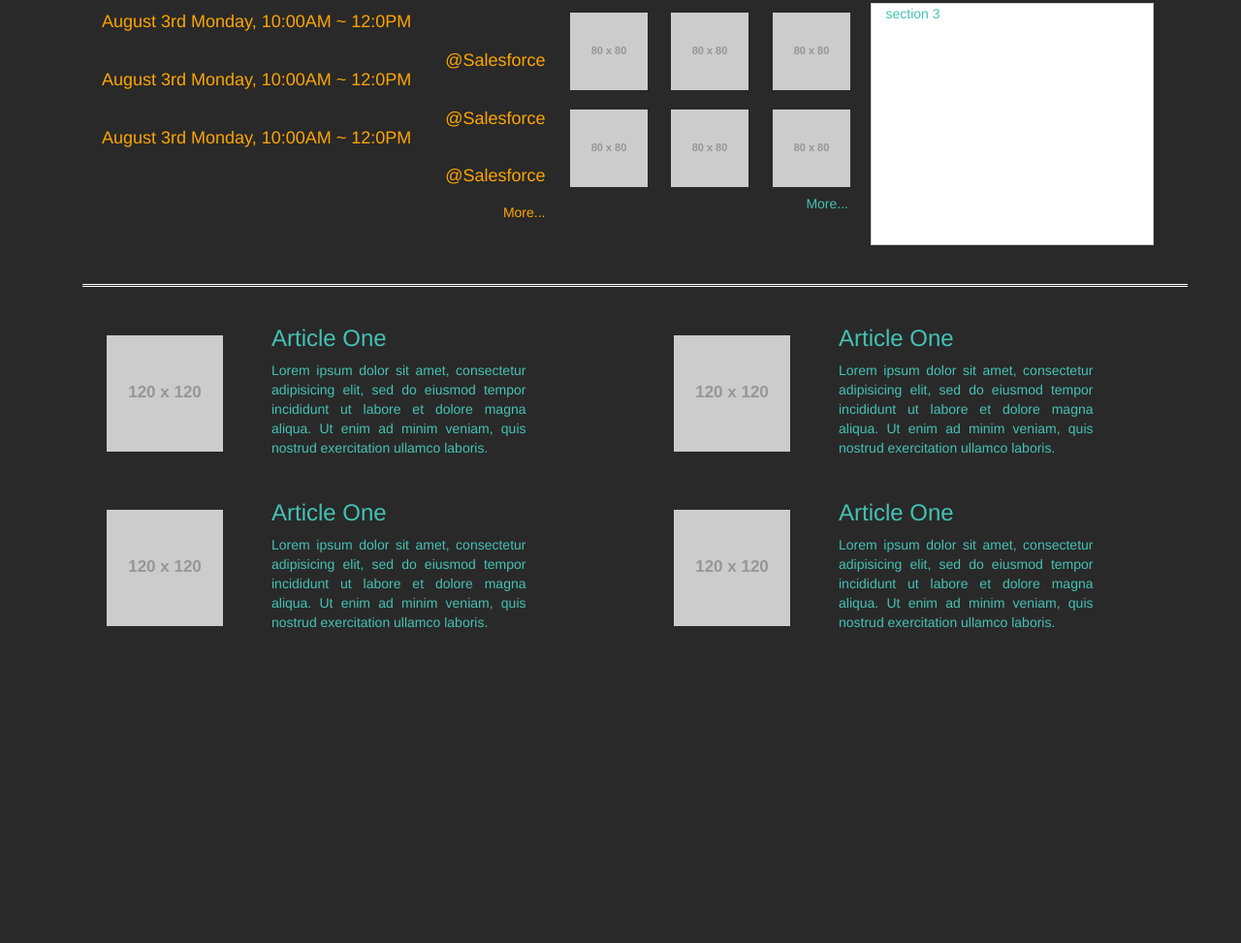
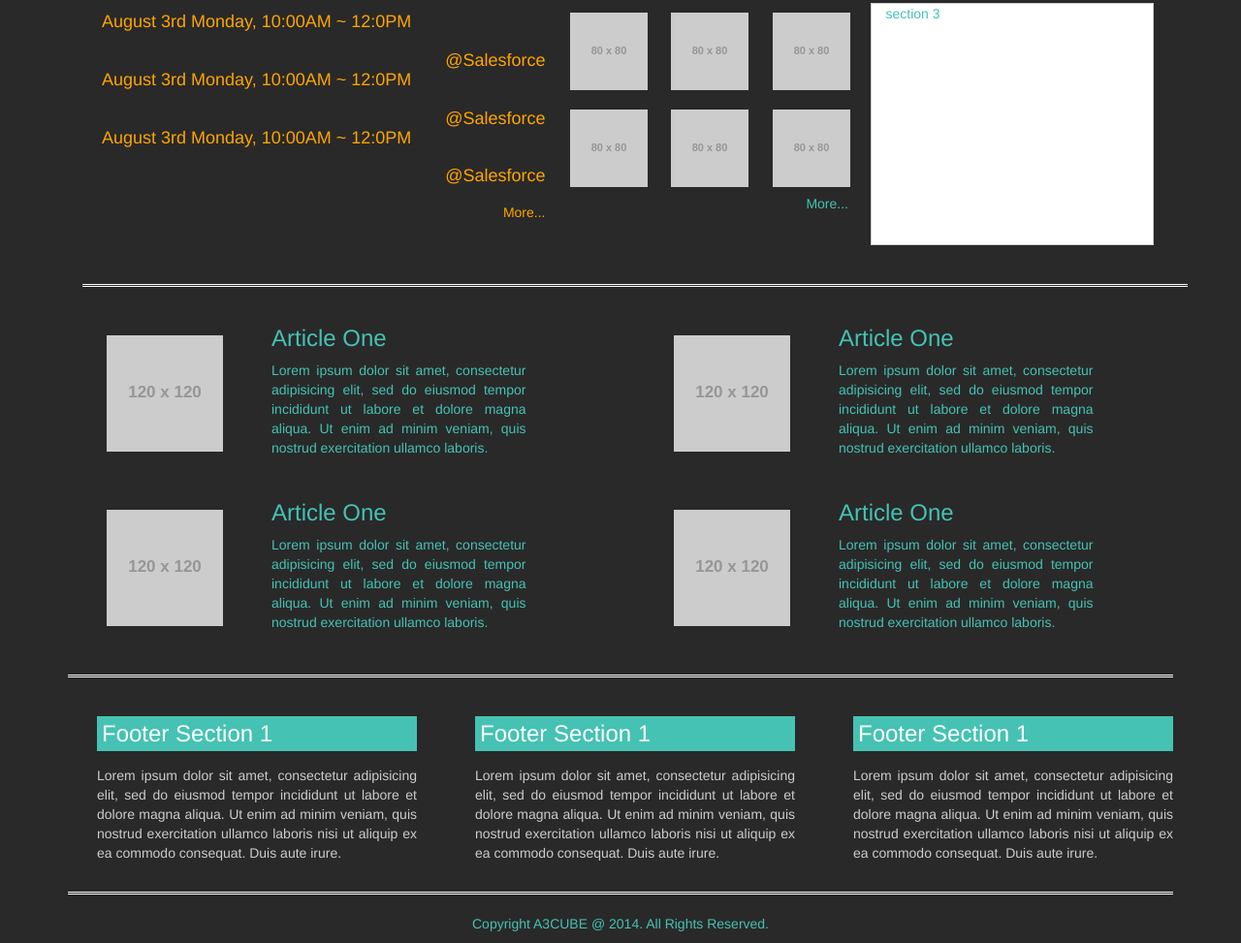
Before and after one commit to yumikohey/a3cube, a plain HTML site: page Index/index.html in a window 1280 px wide. Shown: the part 1090-2063 px from the top of the page at 97% size. Before the commit the page ends 1766 px from the top, so only its background shows below. Drawn offline with nearby package versions, Linux system fonts and the light colour scheme; placeholder pictures from the web are drawn by us.

Commit message:
Footer added

```diff
--- a/Index/css/style.css
+++ b/Index/css/style.css
@@ -131,7 +131,7 @@ h2 > .upcoming_event{
     border: 1px #ccc solid;
 }
 
-hr.horizontal_line_event, hr.horizontal_line_blog {
+hr.horizontal_line_event, hr.horizontal_line_blog, hr.footer_widget {
     padding: 0;
     border: none;
     border-top: medium double #fff;
@@ -162,6 +162,7 @@ hr.horizontal_line_blog:after {
     left: 50px;
 }
 
+
 .block{
     height: 30px;
 }
@@ -173,3 +174,23 @@ hr.horizontal_line_blog:after {
 .blog-text{
     text-align: justify;
 }
+
+
+.footer_title{
+    color: #fff;
+    background: rgba(69,194,179,1);
+    padding: 5px;
+    margin-top: -10px;
+    margin-left: 30px;
+}
+
+.footer-text {
+    text-align: justify;
+    margin-top: 15px;
+    color: #ccc;
+    margin-left: 30px;
+}
+
+#copyright {
+    text-align: center;
+}
--- a/Index/index.html
+++ b/Index/index.html
@@ -138,7 +138,7 @@
 				  <div class="col-md-5 pull-left">
 				  	<div class="col-md-6 pull-left software img-box-1">
 				  		<div class="partner-box">
-				  			<a href="#"><img src="http://placehold.it/200x220" alt="..." class="img-rounded"></a>
+				  			<a href="#"><img src="http://placehold.it/180x200" alt="..." class="img-rounded"></a>
 				  		</div>
 
 				  	</div>
@@ -285,10 +285,48 @@
 		</div>
 
 		<footer>
-			<div class="footer_widget">
+			<hr class="footer_widget"></hr>
+			<div class="block"></div>
+			<div class="row">
 
+				<div class="col-xs-6 col-md-4">
+					<h3 class="footer_title">
+						Footer Section 1
+					</h3>
+					<p class="footer-text"> Lorem ipsum dolor sit amet, consectetur adipisicing elit, sed do eiusmod
+					tempor incididunt ut labore et dolore magna aliqua. Ut enim ad minim veniam,
+					quis nostrud exercitation ullamco laboris nisi ut aliquip ex ea commodo
+					consequat. Duis aute irure.
+					</p>
+				</div>
+
+				<div class="col-xs-6 col-md-4">
+					<h3 class="footer_title">
+						Footer Section 1
+					</h3>
+					<p class="footer-text"> Lorem ipsum dolor sit amet, consectetur adipisicing elit, sed do eiusmod
+					tempor incididunt ut labore et dolore magna aliqua. Ut enim ad minim veniam,
+					quis nostrud exercitation ullamco laboris nisi ut aliquip ex ea commodo
+					consequat. Duis aute irure.
+					</p>
+				</div>
+
+				<div class="col-xs-6 col-md-4">
+					<h3 class="footer_title">
+						Footer Section 1
+					</h3>
+					<p class="footer-text"> Lorem ipsum dolor sit amet, consectetur adipisicing elit, sed do eiusmod
+					tempor incididunt ut labore et dolore magna aliqua. Ut enim ad minim veniam,
+					quis nostrud exercitation ullamco laboris nisi ut aliquip ex ea commodo
+					consequat. Duis aute irure.
+					</p>
+				</div>
 			</div>
+
 		</footer>
+
+		<hr class="footer_widget"></hr>
+		<p id="copyright">Copyright A3CUBE @ 2014. All Rights Reserved.</p>
 
 	</div>
 <!-- jQuery (necessary for Bootstrap's JavaScript plugins) -->
```
